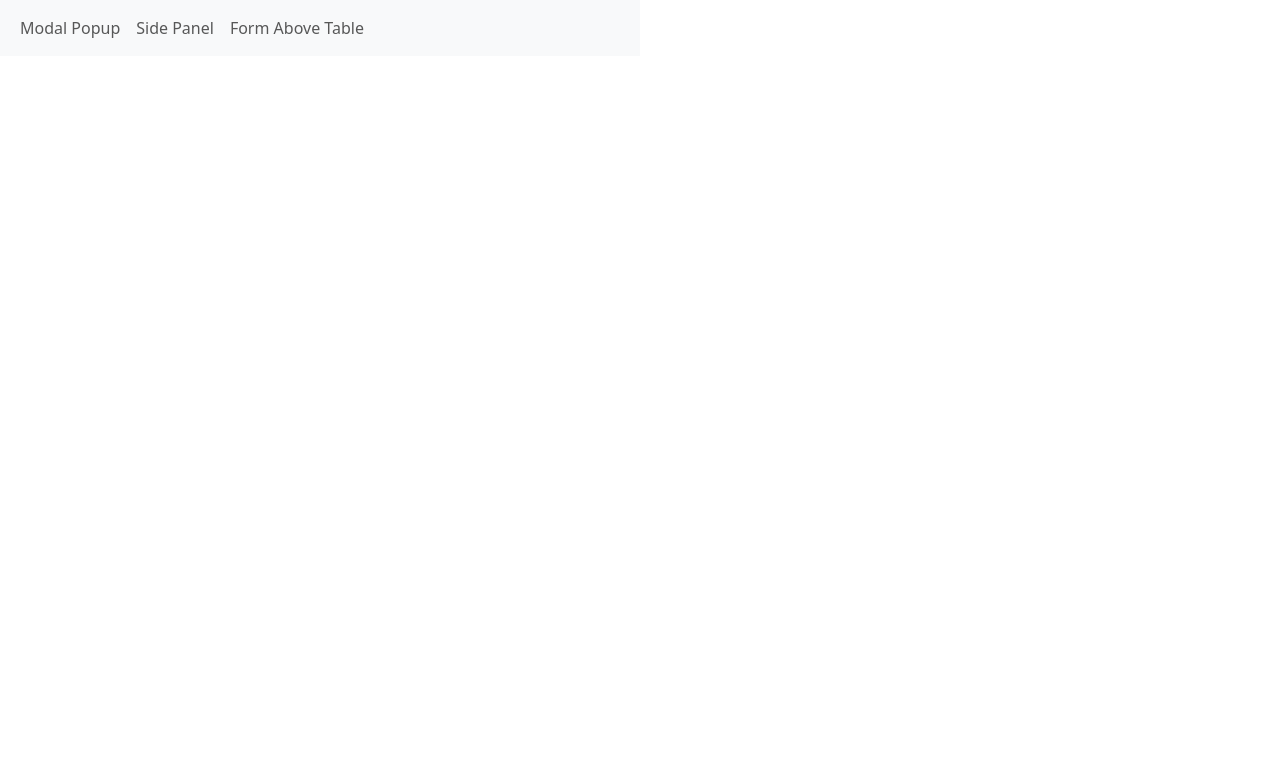
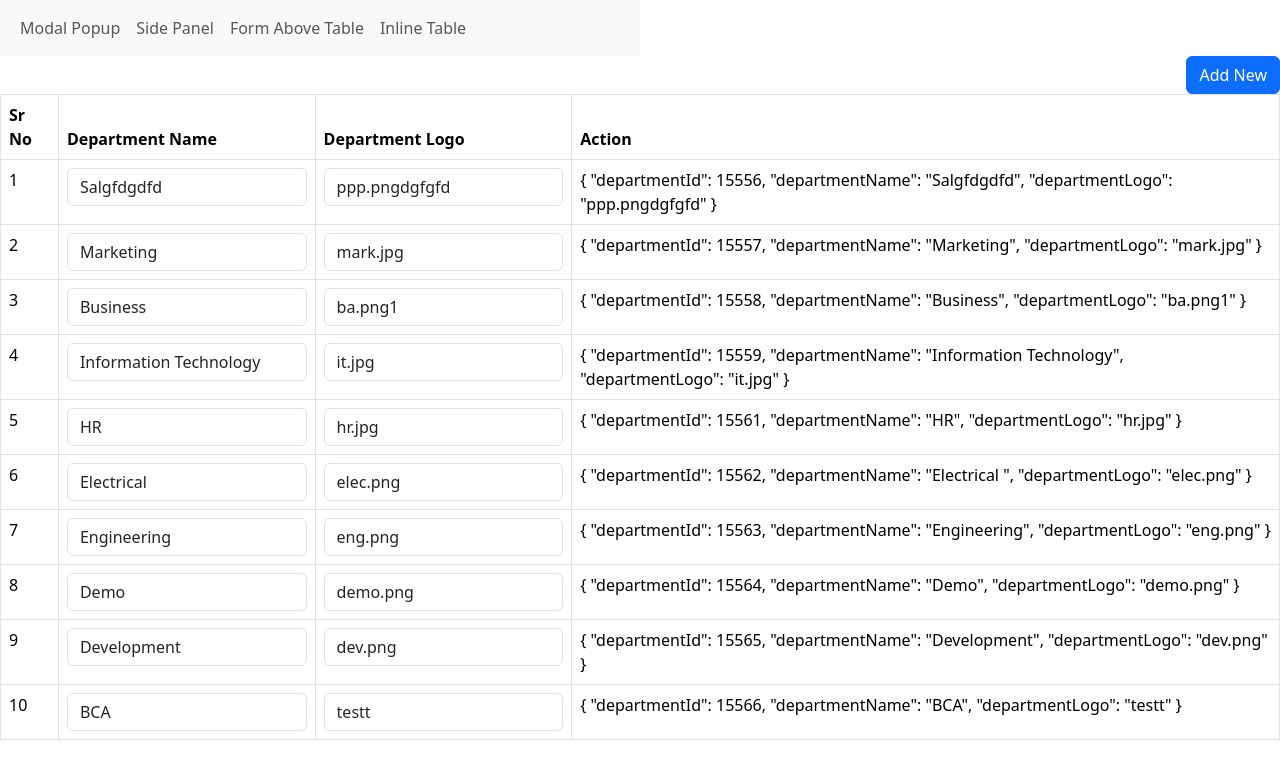
Before and after one commit to Prashant5551/Crud_Angular_Node_Express_Mongo, an Angular app in the folder learning_scenario_based/: page /inline-table-crud in a window 1280 px wide. Before the commit this address led to /. Shown: the top 778 px of the page. Built offline with nearby package versions, Linux system fonts and the light colour scheme.

Commit message:
Inline table UI code added

```diff
--- a/learning_scenario_based/src/app/app.html
+++ b/learning_scenario_based/src/app/app.html
@@ -11,6 +11,9 @@
         <li class="nav-item">
           <a class="nav-link" routerLink="./form-above-table">Form Above Table</a>
         </li>
+        <li class="nav-item">
+          <a class="nav-link" routerLink="./inline-table-crud">Inline Table</a>
+        </li>
       </ul>
     </div>
   </nav>
--- a/learning_scenario_based/src/app/app.routes.ts
+++ b/learning_scenario_based/src/app/app.routes.ts
@@ -2,6 +2,7 @@ import { Routes } from '@angular/router';
 import { ModalCrud } from './pages/modal-crud/modal-crud';
 import { SidePanel } from './pages/side-panel/side-panel';
 import { FormAboveTableCrud } from './pages/form-above-table-crud/form-above-table-crud';
+import { InlineTableCrud } from './pages/inline-table-crud/inline-table-crud';
 
 export const routes: Routes = [
     {
@@ -15,5 +16,9 @@ export const routes: Routes = [
     {
         path: 'form-above-table',
         component: FormAboveTableCrud
+    },
+    {
+        path: 'inline-table-crud',
+        component : InlineTableCrud
     }
 ];
--- /dev/null
+++ b/learning_scenario_based/src/app/pages/inline-table-crud/inline-table-crud.html
@@ -0,0 +1,30 @@
+<div class="row">
+    <div class="col-12 text-end">
+        <button class="btn btn-primary">Add New</button>
+    </div>
+</div>
+
+<div class="row">
+    <div class="col-12">
+        <table class="table table-bordered">
+            <thead>
+                <tr>
+                    <th>Sr No</th>
+                    <th>Department Name</th>
+                    <th>Department Logo</th>
+                    <th>Action</th>
+                </tr>
+            </thead>
+            <tbody>
+                @for (item of deptList(); track $index) {
+                <tr>
+                    <td>{{ $index +1 }}</td>
+                    <td><input type="text" class="form-control" [(ngModel)]="item.departmentName" placeholder="Name"> </td>
+                    <td><input type="text" class="form-control" [(ngModel)]="item.departmentLogo" placeholder="Logo"> </td>
+                    <td>{{ item | json}}</td>
+                </tr>
+                }
+            </tbody>
+        </table>
+    </div>
+</div>
--- /dev/null
+++ b/learning_scenario_based/src/app/pages/inline-table-crud/inline-table-crud.ts
@@ -0,0 +1,64 @@
+import { JsonPipe } from '@angular/common';
+import { Component, signal } from '@angular/core';
+import { FormsModule } from '@angular/forms';
+
+@Component({
+  selector: 'app-inline-table-crud',
+  imports: [FormsModule,JsonPipe],
+  templateUrl: './inline-table-crud.html',
+  styleUrl: './inline-table-crud.css',
+})
+export class InlineTableCrud {
+  deptList = signal<any>([
+    {
+      "departmentId": 15556,
+      "departmentName": "Salgfdgdfd",
+      "departmentLogo": "ppp.pngdgfgfd"
+    },
+    {
+      "departmentId": 15557,
+      "departmentName": "Marketing",
+      "departmentLogo": "mark.jpg"
+    },
+    {
+      "departmentId": 15558,
+      "departmentName": "Business",
+      "departmentLogo": "ba.png1"
+    },
+    {
+      "departmentId": 15559,
+      "departmentName": "Information Technology",
+      "departmentLogo": "it.jpg"
+    },
+    {
+      "departmentId": 15561,
+      "departmentName": "HR",
+      "departmentLogo": "hr.jpg"
+    },
+    {
+      "departmentId": 15562,
+      "departmentName": "Electrical ",
+      "departmentLogo": "elec.png"
+    },
+    {
+      "departmentId": 15563,
+      "departmentName": "Engineering",
+      "departmentLogo": "eng.png"
+    },
+    {
+      "departmentId": 15564,
+      "departmentName": "Demo",
+      "departmentLogo": "demo.png"
+    },
+    {
+      "departmentId": 15565,
+      "departmentName": "Development",
+      "departmentLogo": "dev.png"
+    },
+    {
+      "departmentId": 15566,
+      "departmentName": "BCA",
+      "departmentLogo": "testt"
+    }
+  ])
+}
```
Also changed, not shown: learning_scenario_based/src/app/pages/inline-table-crud/inline-table-crud.css (added), 1 other file (tests, documents, lock files or other folders). Lines whose indentation alone changed are shown as unchanged.
